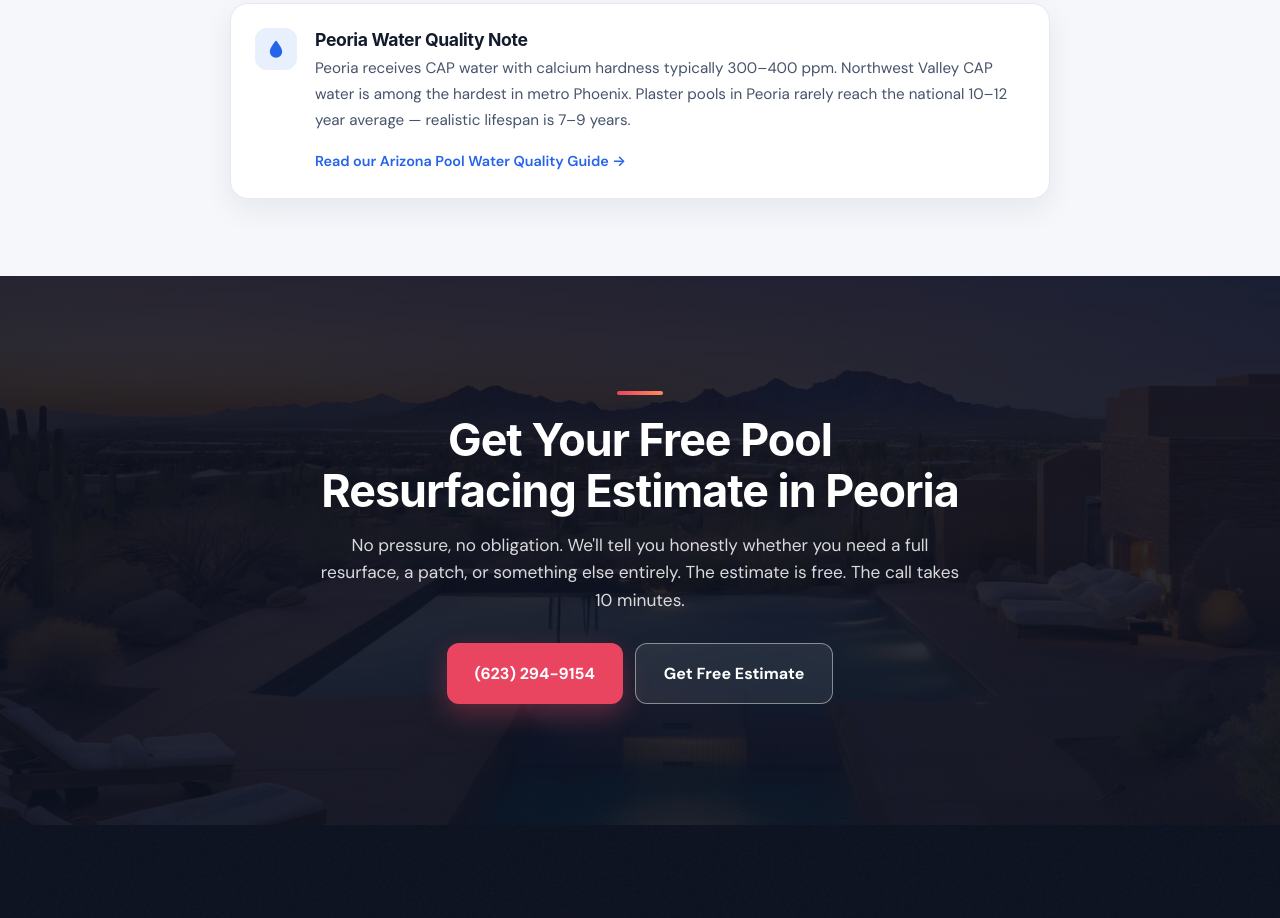
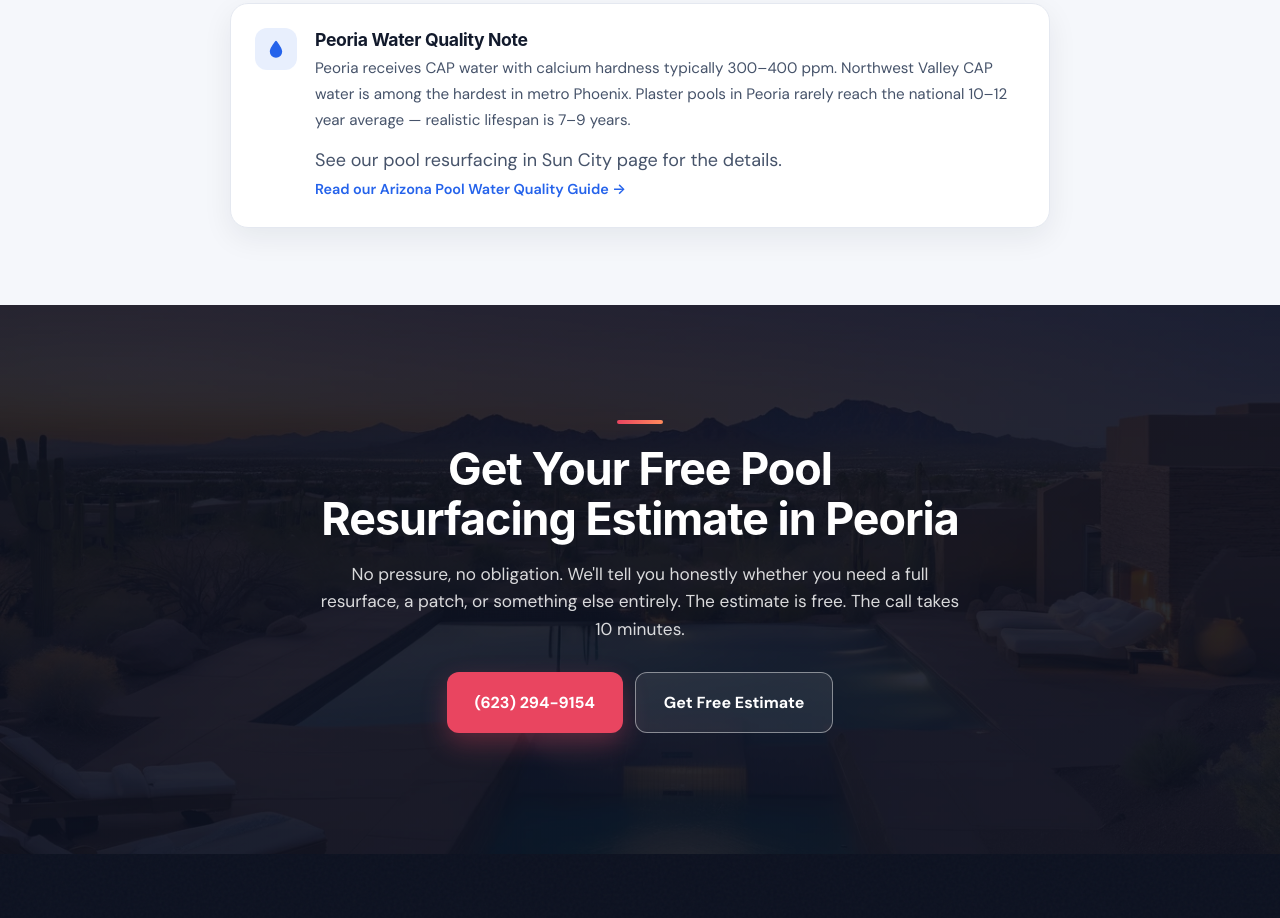
Before and after one commit to deme-cyber11/phxpoolresurfacing, a plain HTML site: page docs/locations/peoria/index.html in a window 1280 px wide. Shown: the part 4577-5495 px from the top of the page. Drawn offline with Linux system fonts and the light colour scheme.

Commit message:
SEO hub_linking: locations/peoria/index.html on locations/peoria/index.html (approved proposal phxpoolresurfacing-hub-linking-97c4124a63)

```diff
--- a/docs/locations/peoria/index.html
+++ b/docs/locations/peoria/index.html
@@ -345,6 +345,8 @@
       <div style="background:#fff5f5;border:1px solid #fca5a5;border-radius:12px;padding:1.5rem 1.75rem;">
         <h3 style="margin-top:0;font-size:1.05rem;color:#991b1b;">Peoria Water Quality Note</h3>
         <p style="margin:0 0 .75rem;font-size:.95rem;color:#444;line-height:1.7;">Peoria receives CAP water with calcium hardness typically 300–400 ppm. Northwest Valley CAP water is among the hardest in metro Phoenix. Plaster pools in Peoria rarely reach the national 10–12 year average — realistic lifespan is 7–9 years.</p>
+
+<p>See our <a href="/locations/sun-city/">pool resurfacing in Sun City</a> page for the details.</p>
         <a href="/arizona-pool-water-quality/" style="color:#2563eb;font-size:.9rem;text-decoration:none;font-weight:600;">Read our Arizona Pool Water Quality Guide &#8594;</a>
       </div>
     </div>
```
